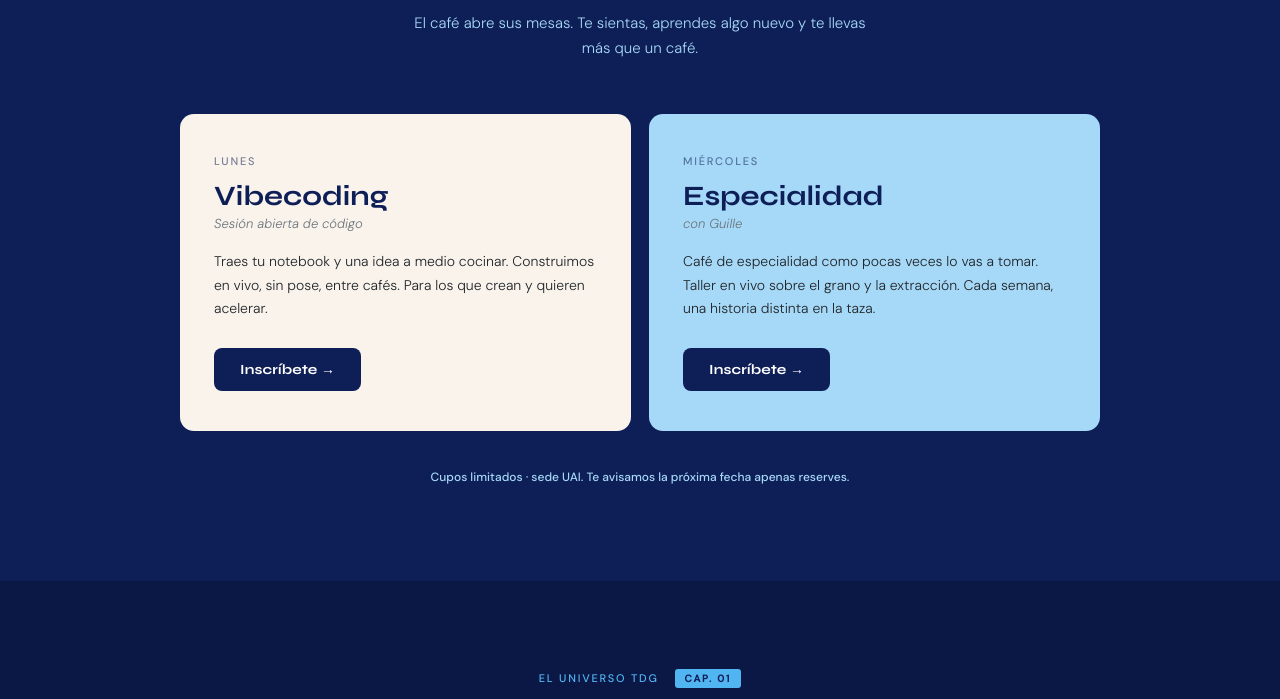
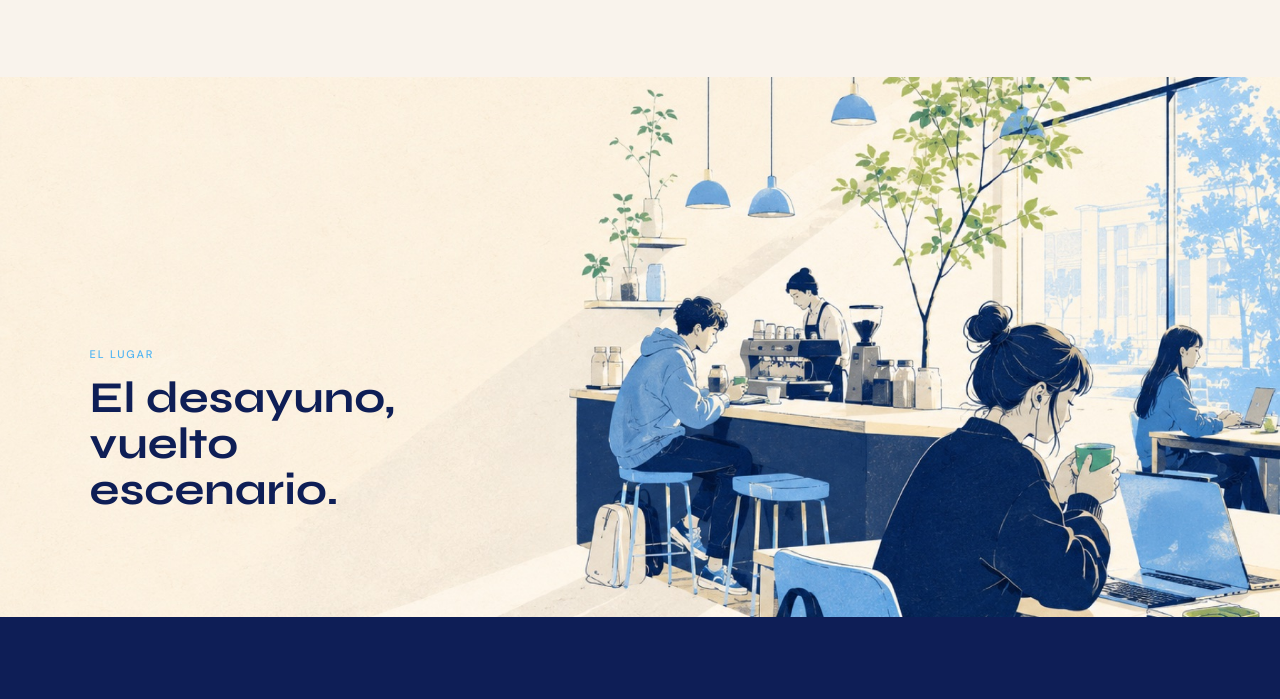
Before and after one commit to CacoTheCreator/dg, a website: page index.html in a window 1280 px wide. Shown: the part 2089-2788 px from the top of the page. Drawn offline with Linux system fonts and the light colour scheme.

Commit message:
ilustraciones: línea de tiempo visual de Volúmenes + banda de escena (#5)
Agrega ilustraciones editoriales (estilo del universo Daily Grind: navy/sky/crema +
acento pistacho, línea limpia, influencia editorial japonesa) generadas para
de-aplanar el scroll:

- Volúmenes: una ilustración por era (Vol.1 música = vinilo+micrófono, Vol.2/3 moda =
  polera+gorro, Vol.4 café = pour-over+camisa), enmarcadas en las cards navy.
- Banda de escena a todo el ancho entre Mundos y Eventos (café en la universidad)
  con titular 'El desayuno, vuelto escenario.' sobre el espacio negativo.

Imágenes optimizadas a jpg (~230-390K c/u). Responsive incluido.

Co-authored-by: Claude Opus 4.8 (1M context) <noreply@anthropic.com>

```diff
--- a/index.html
+++ b/index.html
@@ -376,6 +376,47 @@
     .volume-item.volume-link:hover::after {
       opacity: 1;
       transform: translate(3px, -3px);
+    }
+
+    .volume-img {
+      display: block;
+      width: 100%;
+      aspect-ratio: 1 / 1;
+      object-fit: cover;
+      border-radius: 8px;
+      margin-bottom: 24px;
+      background-color: var(--cream);
+    }
+
+    /* ─────────────────────────────────────
+       SCENE BAND (ilustración de escena)
+    ───────────────────────────────────── */
+    .scene-band {
+      position: relative;
+      background-color: var(--cream);
+      overflow: hidden;
+    }
+    .scene-band img {
+      display: block;
+      width: 100%;
+      max-height: 540px;
+      object-fit: cover;
+      object-position: right center;
+    }
+    .scene-copy {
+      position: absolute;
+      top: 50%;
+      left: clamp(24px, 7vw, 104px);
+      transform: translateY(-50%);
+      max-width: 340px;
+    }
+    .scene-copy .section-label { color: var(--sky); }
+    .scene-copy h2 {
+      font-family: 'Syne', sans-serif;
+      font-size: clamp(28px, 4vw, 44px);
+      font-weight: 700;
+      color: var(--navy);
+      line-height: 1.05;
     }
 
     /* ─────────────────────────────────────
@@ -1323,6 +1364,10 @@
       .volumes-grid { grid-template-columns: 1fr; }
       .volume-item { text-align: left; padding: 28px 20px; }
       .volume-item.volume-link::after { top: 20px; right: 20px; font-size: 16px; }
+      .volume-img { aspect-ratio: 16 / 10; }
+      .scene-band img { max-height: 300px; object-position: 70% center; }
+      .scene-copy { position: static; transform: none; max-width: none; padding: 28px 20px 34px; background-color: var(--cream); }
+      .scene-copy h2 { font-size: 26px; }
 
       .comic { padding: 64px 0 56px; }
       .comic-head { padding: 0 20px; }
@@ -1401,16 +1446,19 @@
     <h2 class="volumes-title reveal">Una historia que se despliega en volúmenes.</h2>
     <div class="volumes-grid">
       <div class="volume-item reveal reveal-delay-1">
+        <img class="volume-img" src="img/ilustraciones/vol1-musica.jpg" alt="Ilustración de un vinilo y un micrófono" loading="lazy">
         <p class="volume-num">Vol. 1</p>
         <p class="volume-name">Música</p>
         <p class="volume-desc">Un álbum que instaló el nombre y el espíritu antes de que hubiera un espacio físico.</p>
       </div>
       <div class="volume-item reveal reveal-delay-2">
+        <img class="volume-img" src="img/ilustraciones/vol23-moda.jpg" alt="Ilustración de una polera doblada con un gorro" loading="lazy">
         <p class="volume-num">Vol. 2 &amp; 3</p>
         <p class="volume-name">Moda</p>
         <p class="volume-desc">Poleras con estética cuidada. La marca dejó de ser solo sonido y se volvió algo que se usa.</p>
       </div>
       <a href="/menu" class="volume-item volume-link active reveal reveal-delay-3">
+        <img class="volume-img" src="img/ilustraciones/vol4-cafe.jpg" alt="Ilustración de una taza de café y una camisa doblada" loading="lazy">
         <p class="volume-num">Vol. 4</p>
         <p class="volume-name">La cafetería</p>
         <p class="volume-desc">Arte y gastronomía en un espacio que existe porque debe existir. Y la camisa que lo sella.</p>
@@ -1436,6 +1484,15 @@
         <p class="mundo-desc">El programa de la casa. Juntas sellos hasta llegar al diez y el café de la casa va por nosotros. Tu tarjeta vive en el teléfono, sin plástico que se pierda.</p>
         <span class="mundo-go">Sacar mi tarjeta ↗&#xFE0E;</span>
       </a>
+    </div>
+  </section>
+
+  <!-- ── SCENE BAND ── -->
+  <section class="scene-band">
+    <img src="img/ilustraciones/cafe-universidad.jpg" alt="Ilustración de la cafetería con estudiantes" loading="lazy">
+    <div class="scene-copy reveal">
+      <span class="section-label">El lugar</span>
+      <h2>El desayuno, vuelto escenario.</h2>
     </div>
   </section>
 
```
Also changed, not shown: img/ilustraciones/cafe-universidad.jpg (added), img/ilustraciones/vol1-musica.jpg (added), img/ilustraciones/vol23-moda.jpg (added), img/ilustraciones/vol4-cafe.jpg (added).
